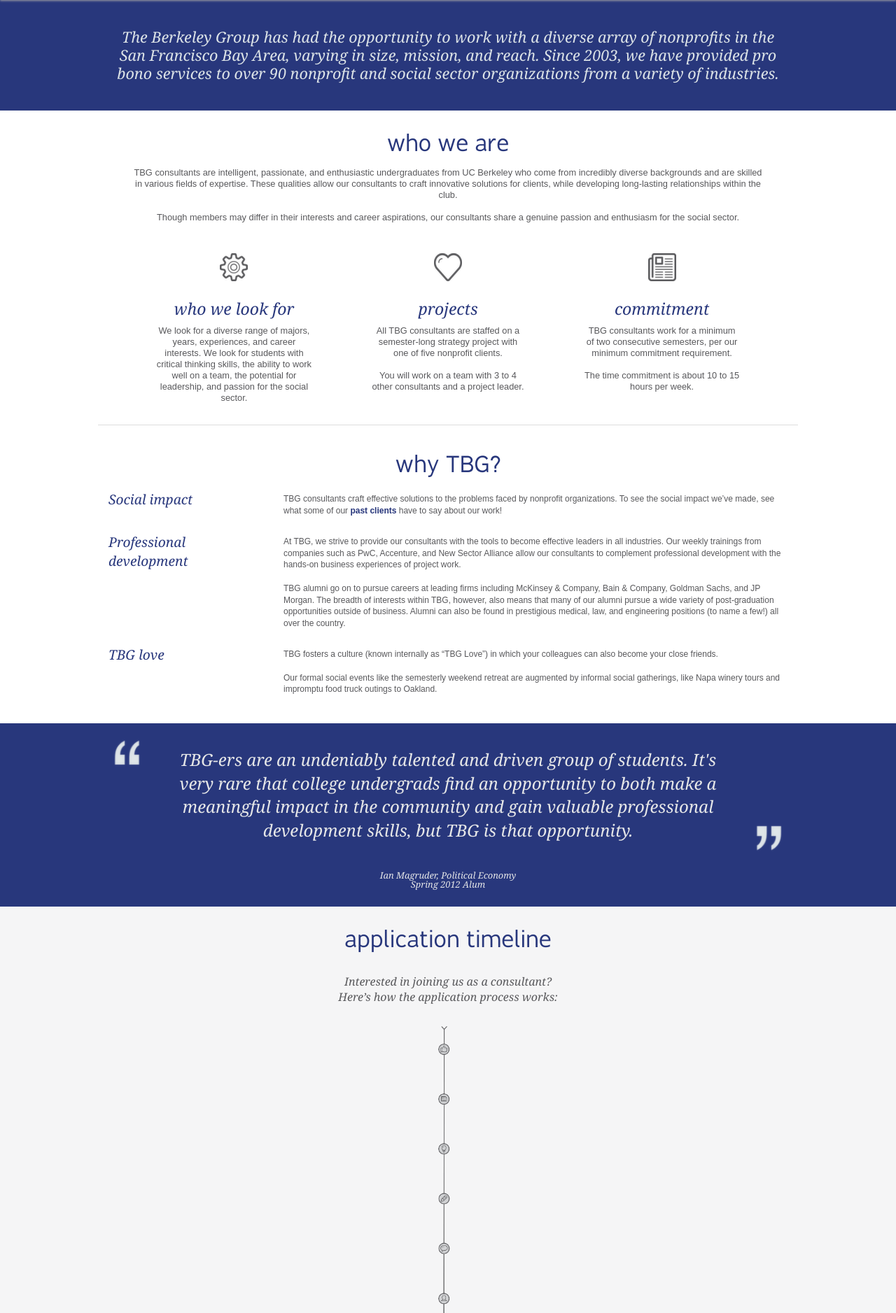
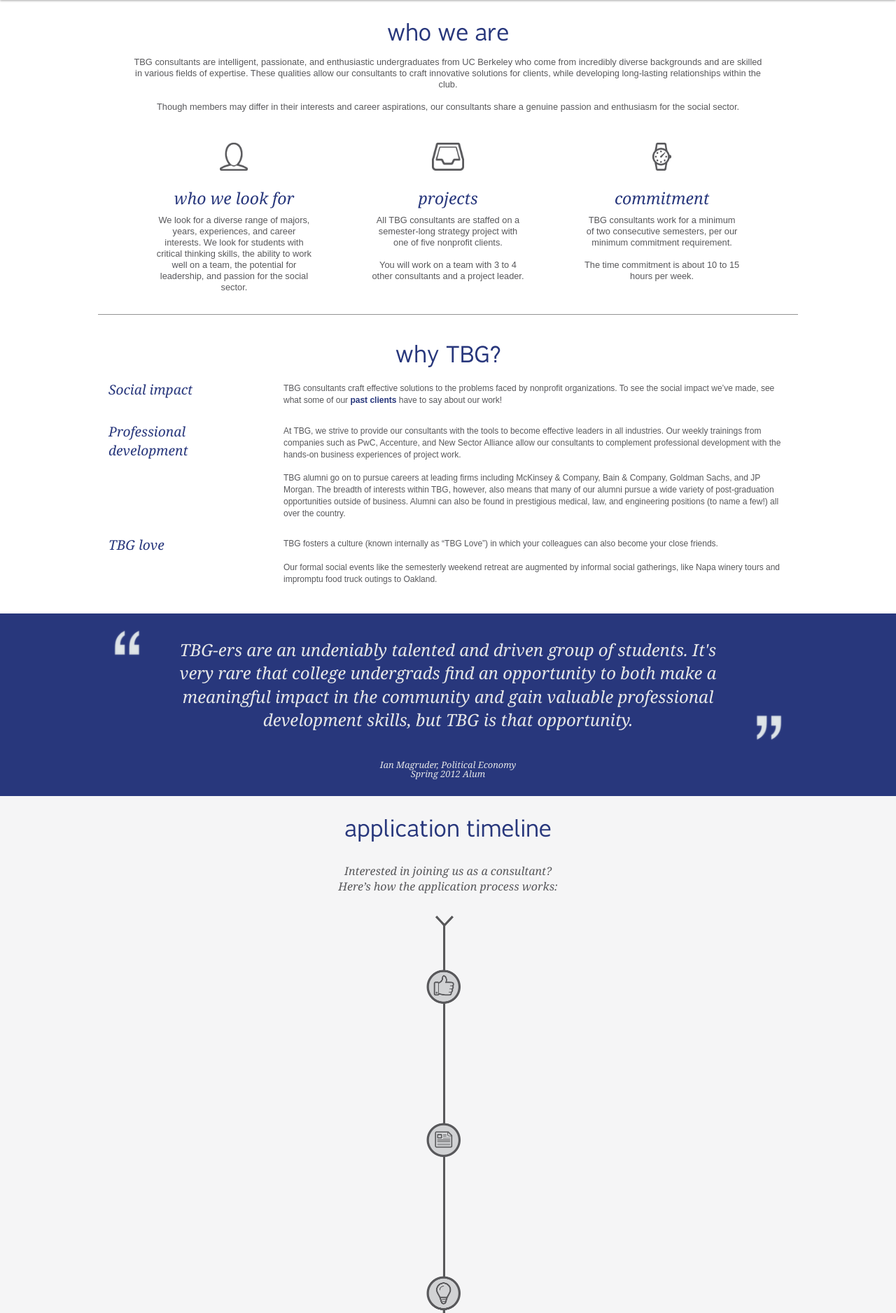
Before and after one commit to wonjun/tbg_website, a PHP site: page /consultants.html in a window 1280 px wide. Shown: the part 60-1937 px from the top of the page at 70% size. Run offline with PHP 8.4, Linux system fonts and the light colour scheme.

Commit message:
finished consultant timeline

```diff
--- a/clients.html
+++ b/clients.html
@@ -293,7 +293,7 @@
           <h2>social impact</h2>
           <div class="clients-text">
             The Berkeley Group has made an impact with over 95 nonprofits in the San Francisco Bay Area, <br>ranging from organizations engaging in corporate social responsibility and philanthropy to environmental sustainability.<br><br>
-            For a full list of our past clients, please click here.
+            For a full list of our past clients, please click <a href="past_clients.html">here</a>
           </div>
         </div>
       </div>
--- a/consultants.html
+++ b/consultants.html
@@ -73,16 +73,6 @@
       </div>
     </div>
 
-    <div class="mission-panel">
-      <div class="mission-statement">
-        <div class="row">
-          <div class="large-12 columns">
-            The Berkeley Group has had the opportunity to work with a diverse array of nonprofits in the San Francisco Bay Area, varying in size, mission, and reach. Since 2003, we have provided pro bono services to over 90 nonprofit and social sector organizations from a variety of industries.
-          </div>
-        </div>
-      </div>
-    </div>
-
     <!-- Beginning of the basics section-->
     <div class="basic-panel">
       <a name="who_we_are" class="anchor-link"></a>
@@ -95,7 +85,7 @@
           <div class="row panel-row">
             <div class="medium-4 columns">
               <div class="panel-img">
-                <img src="img/cog.png"/>
+                <img src="img/head.png"/>
               </div>
               <div class="panel-text">
                 <h4>who we look for</h4>
@@ -104,7 +94,7 @@
             </div>
             <div class="medium-4 columns">
               <div class="panel-img">
-                <img src="img/heart.png"/>
+                <img src="img/tray.png"/>
               </div>
               <div class="panel-text">
                 <h4>projects</h4>
@@ -114,7 +104,7 @@
             </div>
             <div class="medium-4 columns">
               <div class="panel-img">
-                <img src="img/newspaper.png"/>
+                <img src="img/watch.png"/>
               </div>
               <div class="panel-text">
                 <h4>commitment</h4>
@@ -130,6 +120,7 @@
 
     <!--FAQ Section-->
     <div class="faq-panel">
+      <a name="why_tbg" class="anchor-link"></a>
       <div class="row">
         <div class="large-12 columns">
           <a name="faq" class="anchor-link"></a>
@@ -188,6 +179,7 @@
 
     <!--Testimony-->
     <div class="testimony-panel">
+      <a name="recruitment_timeline" class="anchor-link"></a>
       <div class="row">
         <div class="large-1 columns">
           <div class="quote-left">
@@ -238,12 +230,12 @@
               </div>
             </div>
             <div class="medium-5 columns">
-              <img src="img/client-tl1.png"/>
+              <img src="img/consultants/consultants 1.png"/>
             </div>
           </div>
           <div class="row timeline-row time-element">
             <div class="medium-5 columns">
-              <img src="img/client-tl2.png"/>
+              <img src="img/consultants/consultants 2.png"/>
             </div>
             <div class="medium-5 columns">
               <div class="vcenterer"></div>
@@ -269,15 +261,61 @@
               </div>
             </div>
             <div class="medium-5 columns">
-              <img src="img/client-tl3.png" />
+              <img src="img/consultants/consultants 3.png" />
             </div>
           </div>
           <div class="row timeline-row time-element">
+            <div class="medium-5 columns">
+              <img src="img/consultants/consultants 4.png"/>
+            </div>
+            <div class="medium-5 columns">
+              <div class="vcenterer"></div>
+              <div class="time-title">
+                <h3>application due</h3>
+                <div class="time-text">
+                  A completed application consists of a general application, a 2”x2” photo, and a 1-page resume. <br>
+                  The consultant application is due on 2/5, and can be found here.
+                </div>
+              </div>
+            </div>
+          </div>
+          <div class="row timeline-row time-element">
+            <div class="medium-5 columns">
+              <div class="vcenterer"></div>
+              <div class="time-title">
+                <h3>group case interview*</h3>
+                <div class="time-text">
+                  Group case interviews are held on 2/7 and 2/8. <br>
+                  *This round is by invitation only. Locations and times are emailed to invited candidates.
+                </div>
+              </div>
+            </div>
+            <div class="medium-5 columns">
+              <img src="img/consultants/consultants 5.png" />
+            </div>
+          </div>
+          <div class="row timeline-row time-element">
+            <div class="medium-5 columns">
+              <img src="img/consultants/consultants 6.png"/>
+            </div>
+            <div class="medium-5 columns">
+              <div class="vcenterer"></div>
+              <div class="time-title">
+                <h3>personal interviews*</h3>
+                <div class="time-text">
+                  Personal interviews are held on 2/9. <br>
+                  *This round is by invitation only. Locations and times are emailed to invited candidates.
+                </div>
+              </div>
+            </div>
+          </div>
+          <div class="row timeline-row2 time-element">
             <div class="medium-4 medium-centered columns">
               <div class="time-title">
-                <h3>selection & engagement</h3>
+                <h3>meet and greet*</h3>
                 <div class="time-text">
-                  Final projects will be selected by 1/25. If your organization is selected, TBG will conduct initial scoping sessions and internal data requests.
+                  Meet and Greet is held on 2/12. <br>
+                  *This round is by invitation only. Locations and times are emailed to invited candidates.
                 </div>
               </div>
             </div>
@@ -346,18 +384,6 @@
     <script>
       $(document).foundation();
       $(document).ready(function(){
-        $(".project").hide();
-        $(".client-logo").hover(
-          function() {
-            $(this).find("img").stop().fadeTo('slow', 1);
-          },
-          function(){
-            $(this).find("img").stop().fadeTo('slow', .5);
-        });
-        $(".client-logo").hover(
-          function(){
-            $(this).find(".project").stop().slideToggle();
-        });
         $(".time-element").hide();
         $(".time-element").waypoint(function(event, direction) {
           $(this).stop().fadeToggle("slow");
--- a/css/clients.css
+++ b/css/clients.css
@@ -8,6 +8,7 @@
   line-height: 125%;
   margin-right: 20px;
 }
+
 .service {
   padding-bottom: 25px;
   color: #58585B;
@@ -23,6 +24,10 @@
   margin: auto;
   padding-bottom: 20px;
 }
+  .clients-text a{
+    color: #28377C;
+    font-weight: bold;
+  }
 
 .client-logo {
   width: 100%;
--- a/css/consultants.css
+++ b/css/consultants.css
@@ -25,3 +25,160 @@
   margin-left: auto;
   margin-right: auto;
 }
+
+.panel-text {
+  color: #58585B;
+  text-align: center;
+  font-family: arial;
+  font-size: 80%;
+  line-height: 125%;
+  margin-right: 27px;
+  margin-left: 27px;
+}
+  .panel-text h4{
+    font-family: georgia;
+    font-style: italic;
+    color: #28377C;
+  }
+.panel-img img{
+  margin: 0 auto;
+  display: block;
+  padding-bottom: 20px;
+}
+
+.row.panel-row{
+  padding-top: 23px;
+  padding-bottom: 10px;
+}
+
+h2{
+  text-align: center;
+  font-size: 200%;
+  font-family: fabrica;
+  color: #28377c;
+}
+
+h3{
+  margin-bottom: -2px;
+  font-family: georgia;
+  font-style: italic;
+  font-size: 120%;
+  color: #28377c;
+}
+
+.basic-panel {
+  background-color: white;
+  padding-top: 25px;
+  padding-bottom: 15px;
+}
+.basic-panel hr {`
+  border-color: #939393;
+}
+
+
+.mission-panel {
+  background-color: white;
+  padding-top: 40px;
+  padding-bottom: 40px;
+}
+
+.mission-statement{
+  color: #dce3e7;
+  font-family: fabrica;
+  text-align: center;
+  font-size: 135%;
+  line-height: 140%;
+  margin-left: auto;
+  margin-right: auto;
+}
+
+.testimony-panel {
+  background-color: #28377C;
+  color: #e6e7e8;
+  font-family: Georgia;
+  font-style: italic;
+  text-align: center;
+  padding-top: 35px;
+  margin-top: 15px;
+}
+
+  .testimony-text {
+    margin: auto;
+    font-size: 150%;
+    line-height: 140%;
+  }
+  .testimony-by{
+    padding-top: 20px;
+    font-size: 80%;
+    padding-bottom: 25px;
+  }
+
+a.anchor-link {
+  position: relative;
+  top: -75px;
+  display: block;
+  height: 0;
+  width:0;
+}
+
+.quote-left {
+  margin-top: -20px;
+}
+.quote-right{
+  margin-top: 10px;
+}
+
+.quote-right img, .quote-left img{
+  min-width: 50px;
+}
+
+.faq-panel {
+  color: #28377C;
+  padding-bottom: 25px;
+}
+  .faq-panel .row.second {
+    padding-top: 20px;
+  }
+
+.faq-title {
+  color: #28377C;
+}
+.faq-text {
+  color: #58585B;
+  font-family: arial;
+  font-size: 75%;
+  line-height: 140%;
+  padding-top: 7px;
+}
+.faq-subtitle {
+  color: #28377C;
+}
+
+.faq-text a{
+  color: #28377C;
+  font-weight: bold;
+}
+
+
+.timeline {
+  background: #f5f5f6;
+  position: relative;
+  height: 1700px;
+}
+.timeline-row{
+  padding-top: 70px;
+}
+
+.timeline-row1{
+  padding-top: 45px;
+}
+.timeline-row2{
+  padding-top: 110px;
+}
+
+.panel-img img{
+  margin: 0 auto;
+  display: block;
+  padding-bottom: 20px;
+  max-height: 60px
+}
--- a/css/style.css
+++ b/css/style.css
@@ -43,7 +43,7 @@ h3{
   padding-top: 25px;
   padding-bottom: 15px;
 }
-.basic-panel hr {`
+.basic-panel hr {
   border-color: #939393;
 }
 
```
Also changed, not shown: img/consultants/Consultants 1.png (added), img/consultants/Consultants 2.png (added), img/consultants/Consultants 3.png (added), img/consultants/Consultants 4.png (added), img/consultants/Consultants 5.png (added), img/consultants/Consultants 6.png (added), img/head.png (added), img/timeline2.png, img/tray.png (added), img/watch.png (added), 1 other file.
